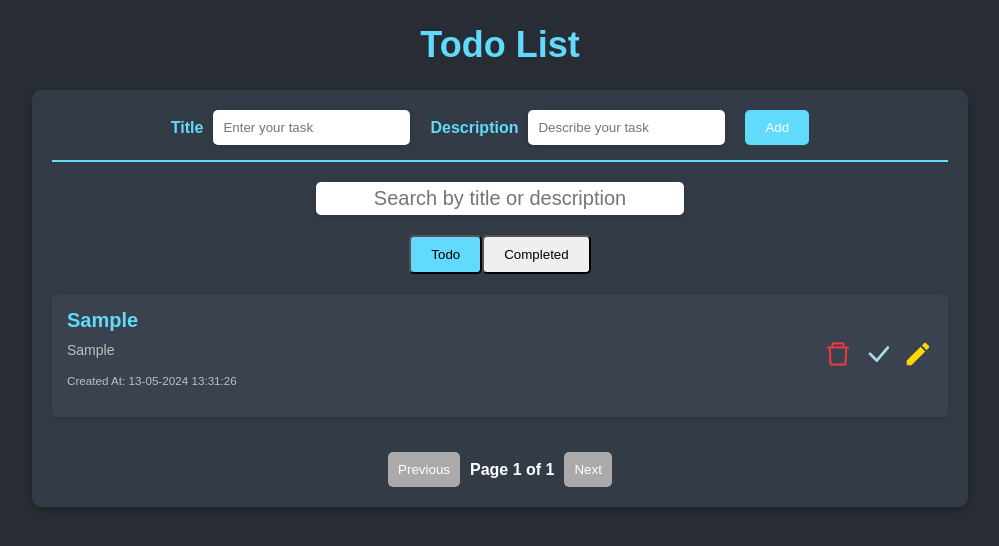
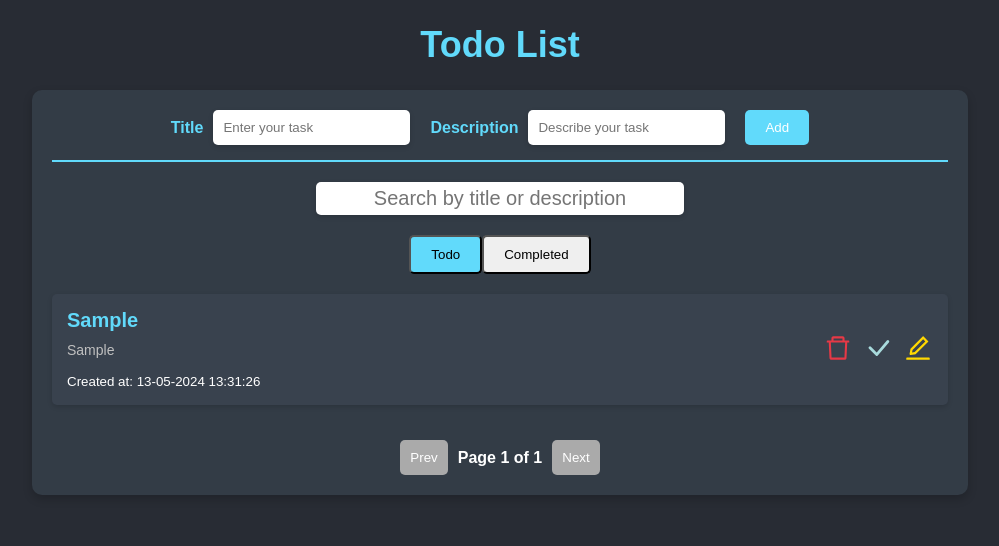
Before and after one commit to binhkuro/todo-app, a React (Create React App) app: page / in a window 1280 px wide. Both pictures are taken after typing "Sample", "Sample" into the empty fields and a click on the button "Add". Shown: the top 546 px of the page, without its empty margins (140-1139 px from the left). Built offline with nearby package versions, Linux system fonts and the light colour scheme.

Commit message:
app đơn giản

```diff
--- a/package.json
+++ b/package.json
@@ -6,8 +6,10 @@
     "@testing-library/jest-dom": "^5.17.0",
     "@testing-library/react": "^13.4.0",
     "@testing-library/user-event": "^13.5.0",
+    "idb": "^8.0.0",
     "react": "^18.3.1",
     "react-dom": "^18.3.1",
+    "react-icons": "^5.2.1",
     "react-scripts": "5.0.1",
     "web-vitals": "^2.1.4"
   },
--- a/src/App.js
+++ b/src/App.js
@@ -1,311 +1,143 @@
 import React, { Component } from 'react';
 import './App.css';
-import { openDB } from 'idb';
 import TodoInput from './components/TodoInput';
 import TodoSearch from './components/TodoSearch';
 import TodoSwitchScreen from './components/TodoSwitchScreen';
 import TodoList from './components/TodoList';
+import TodoPagination from './components/TodoPagination';
+import { getAllTodos, addTodo, updateTodo, deleteTodo } from './database/indexedDb';
 
 const ITEMS_PER_PAGE = 4;
-
-const initializeDb = async () => {
-  return openDB('todo-db', 1, {
-    upgrade(db) {
-      if (!db.objectStoreNames.contains('todos')) {
-        db.createObjectStore('todos', { keyPath: 'id', autoIncrement: true });
-      }
-      if (!db.objectStoreNames.contains('completed')) {
-        db.createObjectStore('completed', { keyPath: 'id', autoIncrement: true });
-      }
-    },
-  });
-};
 
 function formatDateTime(date) {
   const day = String(date.getDate()).padStart(2, '0');
   const month = String(date.getMonth() + 1).padStart(2, '0');
   const year = date.getFullYear();
-
   const hours = String(date.getHours()).padStart(2, '0');
   const minutes = String(date.getMinutes()).padStart(2, '0');
   const seconds = String(date.getSeconds()).padStart(2, '0');
-
   return `${day}-${month}-${year} ${hours}:${minutes}:${seconds}`;
 }
 
 class App extends Component {
-  constructor(props) {
-    super(props);
-
-    this.state = {
+  state = {
     isCompletedScreen: false,
     todoList: [],
-      completedTodoList: [],
     newTitle: '',
     newDescription: '',
-      editIndex: -1,
+    editId: null,
     editTitle: '',
     editDescription: '',
     searchKeyword: '',
-      currentPage: 0,
+    currentPage: 0
   };
+
+  async componentDidMount() {
+    const todos = await getAllTodos();
+    this.setState({ todoList: todos });
   }
 
-  async componentDidMount() {
-    const db = await initializeDb();
-    const savedTodoList = await db.getAll('todos');
-    const savedCompletedTodoList = await db.getAll('completed');
-
-    this.setState({
-      todoList: savedTodoList.reverse(),
-      completedTodoList: savedCompletedTodoList.reverse(),
-    });
-  }
-
-  getGlobalIndex = (index) => {
-    const { currentPage } = this.state;
-    return currentPage * ITEMS_PER_PAGE + index;
-  };
-
-  moveUp = (index) => {
-    const { todoList } = this.state;
-    const globalIndex = this.getGlobalIndex(index);
-    if (globalIndex > 0) {
-      const newList = [...todoList];
-      [newList[globalIndex], newList[globalIndex - 1]] = [
-        newList[globalIndex - 1],
-        newList[globalIndex],
-      ];
-      this.setState({ todoList: newList });
-    }
-  };
-
-  moveDown = (index) => {
-    const { todoList } = this.state;
-    const globalIndex = this.getGlobalIndex(index);
-    if (globalIndex < todoList.length - 1) {
-      const newList = [...todoList];
-      [newList[globalIndex], newList[globalIndex + 1]] = [
-        newList[globalIndex + 1],
-        newList[globalIndex],
-      ];
-      this.setState({ todoList: newList });
-    }
-  };
-
-  addTodo = async () => {
-    const { todoList, newTitle, newDescription } = this.state;
-    if (todoList.some((todo) => todo.title === newTitle)) {
-      alert('This title already exists. Please choose a different title.');
-      return;
-    }
-
-    if (newTitle.trim() === '' || newDescription.trim() === '') {
+  handleAddTodo = async (title, description) => {
+    if (title.trim() === '' || description.trim() === '') {
       alert('Title and description must not be empty.');
       return;
     }
-
-    const currentTime = new Date();
-    const createdAt = formatDateTime(currentTime);
-
     const newTodo = {
-      title: newTitle,
-      description: newDescription,
-      createdAt,
+      title: title.trim(),
+      description: description.trim(),
+      createdAt: formatDateTime(new Date()),
+      status: 'incomplete'
     };
-
-    const db = await initializeDb();
-    await db.add('todos', newTodo);
-    const updatedTodoList = await db.getAll('todos');
+    const updatedTodoList = await addTodo(newTodo);
     this.setState({
-      todoList: updatedTodoList.reverse(),
+      todoList: updatedTodoList,
       newTitle: '',
-      newDescription: '',
+      newDescription: ''
     });
   };
 
-  startEdit = (index) => {
-    const { editIndex, todoList } = this.state;
-    const globalIndex = this.getGlobalIndex(index);
-    const newEditIndex = editIndex === globalIndex ? -1 : globalIndex;
-
+  startEdit = (id) => {
+    if (this.state.editId === id) {
       this.setState({
-      editIndex: newEditIndex,
-      editTitle: todoList[globalIndex].title,
-      editDescription: todoList[globalIndex].description,
+        editId: null,
+        editTitle: '',
+        editDescription: ''
       });
-  };
-
-  editTodo = async () => {
-    const { editIndex, editTitle, editDescription, todoList } = this.state;
-    if (editIndex >= 0) {
-      const db = await initializeDb();
-
-      if (
-        todoList.some(
-          (todo, idx) =>
-            todo.title === editTitle &&
-            this.getGlobalIndex(idx) !== editIndex
-        )
-      ) {
-        alert('This title already exists. Please choose a different title.');
-        return;
-      }
-
-      if (editTitle.trim() === '' || editDescription.trim() === '') {
-        alert('Title and description must not be empty.');
-        return;
-      }
-
-      const currentTime = new Date();
-      const updatedAt = formatDateTime(currentTime);
-
-      const updatedTodo = {
-        ...todoList[editIndex],
-        title: editTitle,
-        description: editDescription,
-        updatedAt,
-      };
-
-      await db.put('todos', updatedTodo);
-
-      const updatedTodoList = await db.getAll('todos');
+    } else {
+      const todo = this.state.todoList.find(todo => todo.id === id);
       this.setState({
-        todoList: updatedTodoList.reverse(),
-        editIndex: -1,
+        editId: id,
+        editTitle: todo.title,
+        editDescription: todo.description
       });
     }
   };
 
-  deleteTodo = async (index) => {
-    const { todoList, editIndex } = this.state;
-    const globalIndex = this.getGlobalIndex(index);
-
-    if (globalIndex >= 0 && globalIndex < todoList.length) {
-      const db = await initializeDb();
-      const idToDelete = todoList[globalIndex].id;
-      await db.delete('todos', idToDelete);
-
-      const updatedTodoList = await db.getAll('todos');
-      const newEditIndex = editIndex > globalIndex ? editIndex - 1 : editIndex;
-
+  handleTitleChange = (value) => {
     this.setState({
-        todoList: updatedTodoList.reverse(),
-        editIndex: newEditIndex === globalIndex ? -1 : newEditIndex,
+      editTitle: value
     });
-    }
   };
 
-  completeTodo = async (index) => {
-    const { todoList, completedTodoList, editIndex } = this.state;
-    const globalIndex = this.getGlobalIndex(index);
-    if (globalIndex >= 0 && globalIndex < todoList.length) {
-      const db = await initializeDb();
-
-      const currentTime = new Date();
-      const finishedAt = formatDateTime(currentTime);
-
-      const completedTodo = {
-        ...todoList[globalIndex],
-        finishedAt,
+  handleDescriptionChange = (value) => {
+    this.setState({
+      editDescription: value
+    });
   };
 
-      await db.add('completed', completedTodo);
+  handleUpdateTodo = async (id, changes) => {
+    const todo = this.state.todoList.find(t => t.id === id);
+    if (!todo) return;
 
-      const idToDelete = todoList[globalIndex].id;
-      await db.delete('todos', idToDelete);
-
-      const updatedCompletedTodoList = [completedTodo, ...completedTodoList];
-
-      const updatedTodoList = await db.getAll('todos');
-
-      const newEditIndex = editIndex > globalIndex ? editIndex - 1 : editIndex;
-
-      this.setState({
-        todoList: updatedTodoList.reverse(),
-        completedTodoList: updatedCompletedTodoList,
-        editIndex: newEditIndex === globalIndex ? -1 : newEditIndex,
-      });
-    }
+    const updatedTodo = {
+      ...todo,
+      ...changes,
+      updatedAt: formatDateTime(new Date()),
+      finishedAt: todo.status !== 'complete' && changes.status === 'complete' ? formatDateTime(new Date()) : todo.finishedAt
     };
 
-  deleteCompletedTodo = async (index) => {
-    const { completedTodoList } = this.state;
-    const globalIndex = this.getGlobalIndex(index);
-
-    if (globalIndex >= 0 && globalIndex < completedTodoList.length) {
-      const db = await initializeDb();
-      const idToDelete = completedTodoList[globalIndex].id;
-      await db.delete('completed', idToDelete);
-
-      const updatedCompletedTodoList = await db.getAll('completed');
+    const updatedTodoList = await updateTodo(updatedTodo);
     this.setState({
-        completedTodoList: updatedCompletedTodoList.reverse()
+      todoList: updatedTodoList,
+      editId: null,
+      editTitle: '',
+      editDescription: ''
     });
-    }
   };
 
-  moveUpComplete = (index) => {
-    const { completedTodoList } = this.state;
-    const globalIndex = this.getGlobalIndex(index);
-    if (globalIndex > 0) {
-      const newList = [...completedTodoList];
-      [newList[globalIndex], newList[globalIndex - 1]] = [newList[globalIndex - 1], newList[globalIndex]];
-      this.setState({ completedTodoList: newList });
-    }
-  };
-
-  moveDownComplete = (index) => {
-    const { completedTodoList } = this.state;
-    const globalIndex = this.getGlobalIndex(index);
-    if (globalIndex < completedTodoList.length - 1) {
-      const newList = [...completedTodoList];
-      [newList[globalIndex], newList[globalIndex + 1]] = [newList[globalIndex + 1], newList[globalIndex]];
-      this.setState({ completedTodoList: newList });
-    }
+  handleDeleteTodo = async (id) => {
+    const updatedTodoList = await deleteTodo(id);
+    this.setState({ todoList: updatedTodoList });
   };
 
   handleSearchChange = (e) => {
-    this.setState({ searchKeyword: e.target.value, currentPage: 0 });
+    this.setState({ searchKeyword: e.target.value });
   };
 
   switchScreen = (isCompletedScreen) => {
     this.setState({ isCompletedScreen, currentPage: 0 });
   };
 
-  changePage = (direction) => {
-    const { currentPage } = this.state;
-    if (direction === 'next') {
-      this.setState({ currentPage: currentPage + 1 });
-    } else if (direction === 'previous') {
-      this.setState({ currentPage: currentPage - 1 });
+  nextPage = () => {
+    if ((this.state.currentPage + 1) * ITEMS_PER_PAGE < this.state.todoList.length) {
+      this.setState({ currentPage: this.state.currentPage + 1 });
+    }
+  };
+
+  prevPage = () => {
+    if (this.state.currentPage > 0) {
+      this.setState({ currentPage: this.state.currentPage - 1 });
     }
   };
 
   render() {
-    const {
-      isCompletedScreen,
-      todoList,
-      completedTodoList,
-      newTitle,
-      newDescription,
-      editIndex,
-      editTitle,
-      editDescription,
-      searchKeyword,
-      currentPage,
-    } = this.state;
-
-    const currentList = isCompletedScreen ? completedTodoList : todoList;
-
-    const filteredList = currentList.filter(
-      (item) =>
-        item.title.toLowerCase().includes(searchKeyword.toLowerCase()) ||
-        item.description.toLowerCase().includes(searchKeyword.toLowerCase())
+    const { isCompletedScreen, todoList, searchKeyword, currentPage } = this.state;
+    const filteredList = todoList.filter(todo =>
+      (todo.title.toLowerCase().includes(searchKeyword.toLowerCase()) || todo.description.toLowerCase().includes(searchKeyword.toLowerCase())) &&
+      (isCompletedScreen ? todo.status === 'complete' : todo.status === 'incomplete')
     );
 
-    const totalPages = Math.ceil(currentList.length / ITEMS_PER_PAGE);
-
+    const totalPages = Math.ceil(filteredList.length / ITEMS_PER_PAGE);
     const displayedList = filteredList.slice(
       currentPage * ITEMS_PER_PAGE,
       (currentPage + 1) * ITEMS_PER_PAGE
@@ -314,49 +146,42 @@ class App extends Component {
     return (
       <div className="App">
         <h1>Todo List</h1>
-
         <div className="todo-wrapper">
           <TodoInput
-            newTitle={newTitle}
-            newDescription={newDescription}
+            newTitle={this.state.newTitle}
+            newDescription={this.state.newDescription}
             handleTitleChange={(e) => this.setState({ newTitle: e.target.value })}
             handleDescriptionChange={(e) => this.setState({ newDescription: e.target.value })}
-            addTodo={this.addTodo}
+            addTodo={this.handleAddTodo}
           />
-
           <TodoSearch
             searchKeyword={searchKeyword}
             onSearchChange={this.handleSearchChange}
           />
-
           <TodoSwitchScreen
             isCompletedScreen={isCompletedScreen}
             onSwitchScreen={(isCompletedScreen) => this.switchScreen(isCompletedScreen)}
           />
-
           <TodoList
             displayedList={displayedList}
-            isCompletedScreen={isCompletedScreen}
+            deleteTodo={this.handleDeleteTodo}
+            completeTodo={(id) => this.handleUpdateTodo(id, { status: 'complete' })}
+            startEdit={this.startEdit}
+            editId={this.state.editId}
+            editTodo={this.handleUpdateTodo}
+            editTitle={this.state.editTitle}
+            editDescription={this.state.editDescription}
+            handleTitleChange={this.handleTitleChange}
+            handleDescriptionChange={this.handleDescriptionChange}
+          />
+          <TodoPagination
             currentPage={currentPage}
             totalPages={totalPages}
-            deleteTodo={this.deleteTodo}
-            completeTodo={this.completeTodo}
-            startEdit={this.startEdit}
-            moveUp={this.moveUp}
-            moveDown={this.moveDown}
-            editIndex={editIndex}
-            editTitle={editTitle}
-            editDescription={editDescription}
-            handleTitleChange={(value) => this.setState({ editTitle: value })}
-            handleDescriptionChange={(value) => this.setState({ editDescription: value })}
-            editTodo={this.editTodo}
-            deleteCompletedTodo={this.deleteCompletedTodo}
-            moveUpComplete={this.moveUpComplete}
-            moveDownComplete={this.moveDownComplete}
-            changePage={this.changePage}
+            prevPage={this.prevPage}
+            nextPage={this.nextPage}
           />
         </div>
-      </div >
+      </div>
     );
   }
 }
--- a/src/components/TodoList.js
+++ b/src/components/TodoList.js
@@ -1,140 +1,57 @@
-import React, { Component } from 'react';
-import { AiOutlineDelete } from "react-icons/ai";
+import React from 'react';
+import { AiOutlineDelete, AiOutlineEdit } from 'react-icons/ai';
 import { BsCheckLg } from 'react-icons/bs';
-import { MdModeEdit } from "react-icons/md";
-import { FaArrowAltCircleUp, FaArrowAltCircleDown } from "react-icons/fa";
 
-const ITEMS_PER_PAGE = 4;
-
-class TodoList extends Component {
-    getGlobalIndex = (index) => {
-        const { currentPage } = this.props;
-        return currentPage * ITEMS_PER_PAGE + index;
-    };
-    render() {
-        const {
-            displayedList,
-            isCompletedScreen,
-            currentPage,
-            totalPages,
-            deleteTodo,
-            completeTodo,
-            startEdit,
-            moveUp,
-            moveDown,
-            editIndex,
-            editTitle,
-            editDescription,
-            handleTitleChange,
-            handleDescriptionChange,
-            editTodo,
-            deleteCompletedTodo,
-            moveUpComplete,
-            moveDownComplete,
-            changePage
-        } = this.props;
+function TodoList({ displayedList, deleteTodo, completeTodo, startEdit, editTodo, editId, editTitle, handleTitleChange, editDescription, handleDescriptionChange }) {
     return (
         <div className="todo-list">
-                {displayedList.map((item, index) => (
-                    <div key={index} className="todo-list-item">
+            {displayedList.map((item, index) => {
+                return (
+                    <div key={item.id} className="todo-list-item">
                         <div>
                             <h3>{item.title}</h3>
                             <p>{item.description}</p>
-                            {isCompletedScreen ? (
-                                <p>
-                                    <small>Finished At: {item.finishedAt}</small>
-                                </p>
-                            ) : (
-                                <p>
-                                    {item.updatedAt ? (
-                                        <small>Updated At: {item.updatedAt}</small>
-                                    ) : (
-                                        <small>Created At: {item.createdAt}</small>
-                                    )}
-                                </p>
+                            <small>
+                                {item.status === 'complete' ?
+                                    `Finished at: ${item.finishedAt}` :
+                                    item.updatedAt ? `Updated at: ${item.updatedAt}` :
+                                        `Created at: ${item.createdAt}`
+                                }
+                            </small>
+                        </div>
+                        <div className="actions">
+                            <AiOutlineDelete onClick={() => deleteTodo(item.id)} className='delete-icon' />
+                            {item.status !== 'complete' && <BsCheckLg onClick={() => completeTodo(item.id)} className='check-icon' />}
+                            {item.status !== 'complete' && (
+                                <AiOutlineEdit onClick={() => startEdit(item.id)} className='edit-icon' />
                             )}
                         </div>
-                        <div>
-                            <AiOutlineDelete
-                                className="delete-icon"
-                                onClick={() => (isCompletedScreen ? deleteCompletedTodo(index) : deleteTodo(index))}
-                            />
-                            {!isCompletedScreen && (
-                                <>
-                                    <BsCheckLg
-                                        className="check-icon"
-                                        onClick={() => completeTodo(index)}
-                                    />
-                                    <MdModeEdit
-                                        className="edit-icon"
-                                        onClick={() => startEdit(index)}
-                                    />
-                                </>
-                            )}
-                            {!(currentPage === 0 && index === 0) && (
-                                <FaArrowAltCircleUp
-                                    className="move-up-icon"
-                                    onClick={() => (isCompletedScreen ? moveUpComplete(index) : moveUp(index))}
-                                />
-                            )}
-                            {!(currentPage === totalPages - 1 && index === displayedList.length - 1) && (
-                                <FaArrowAltCircleDown
-                                    className="move-down-icon"
-                                    onClick={() => (isCompletedScreen ? moveDownComplete(index) : moveDown(index))}
-                                />
-                            )}
-                        </div>
-
-                        {editIndex === this.getGlobalIndex(index) && (
+                        {editId === item.id && (
                             <div className="edit-section">
+                                <form onSubmit={(e) => {
+                                    e.preventDefault();
+                                    editTodo(item.id, {
+                                        title: editTitle,
+                                        description: editDescription
+                                    });
+                                }}>
                                     <div className="todo-input-item">
                                         <label>Title</label>
-                                    <input
-                                        type="text"
-                                        value={editTitle}
-                                        onChange={(e) => handleTitleChange(e.target.value)}
-                                    />
+                                        <input type="text" value={editTitle} onChange={(e) => handleTitleChange(e.target.value)} />
                                     </div>
                                     <div className="todo-input-item">
                                         <label>Description</label>
-                                    <input
-                                        type="text"
-                                        value={editDescription}
-                                        onChange={(e) => handleDescriptionChange(e.target.value)}
-                                    />
+                                        <input type="text" value={editDescription} onChange={(e) => handleDescriptionChange(e.target.value)} />
                                     </div>
-                                <button
-                                    type="button"
-                                    onClick={() => editTodo(index)}
-                                    className="primaryBtn"
-                                >
-                                    Update
-                                </button>
+                                    <button type="submit" className="primaryBtn">Update</button>
+                                </form>
                             </div>
                         )}
                     </div>
-                ))}
-
-                <div className="pagination">
-                    <button
-                        disabled={currentPage === 0}
-                        onClick={() => changePage('previous')}
-                    >
-                        Previous
-                    </button>
-                    <span>
-                        Page {currentPage + 1} of {totalPages}
-                    </span>
-                    <button
-                        disabled={currentPage >= totalPages - 1}
-                        onClick={() => changePage('next')}
-                    >
-                        Next
-                    </button>
-                </div>
+                );
+            })}
         </div>
     );
 }
-}
 
 export default TodoList;
--- /dev/null
+++ b/src/components/TodoPagination.js
@@ -0,0 +1,13 @@
+import React from 'react';
+
+function TodoPagination({ currentPage, totalPages, prevPage, nextPage }) {
+    return (
+        <div className="pagination">
+            <button onClick={prevPage} disabled={currentPage === 0}>Prev</button>
+            <span>Page {currentPage + 1} of {totalPages}</span>
+            <button onClick={nextPage} disabled={currentPage + 1 >= totalPages}>Next</button>
+        </div>
+    );
+}
+
+export default TodoPagination;
--- a/src/components/TodoSwitchScreen.js
+++ b/src/components/TodoSwitchScreen.js
@@ -6,13 +6,13 @@ class TodoSwitchScreen extends Component {
         return (
             <div className="btn-area">
                 <button
-                    className={`isCompletedScreen ${!isCompletedScreen && 'active'}`}
+                    className={`isCompletedScreen ${!isCompletedScreen ? 'active' : ''}`}
                     onClick={() => onSwitchScreen(false)}
                 >
                     Todo
                 </button>
                 <button
-                    className={`isCompletedScreen ${isCompletedScreen && 'active'}`}
+                    className={`isCompletedScreen ${isCompletedScreen ? 'active' : ''}`}
                     onClick={() => onSwitchScreen(true)}
                 >
                     Completed
--- /dev/null
+++ b/src/database/indexedDb.js
@@ -0,0 +1,35 @@
+import { openDB } from 'idb';
+
+export const initializeDb = async () => {
+    return openDB('todo-db', 1, {
+        upgrade(db) {
+            if (!db.objectStoreNames.contains('todos')) {
+                const store = db.createObjectStore('todos', { keyPath: 'id', autoIncrement: true });
+                store.createIndex('status', 'status', { unique: false });
+            }
+        },
+    });
+};
+
+export const addTodo = async (newTodo) => {
+    const db = await initializeDb();
+    await db.add('todos', newTodo);
+    return db.getAll('todos');
+};
+
+export const updateTodo = async (updatedTodo) => {
+    const db = await initializeDb();
+    await db.put('todos', updatedTodo);
+    return db.getAll('todos');
+};
+
+export const deleteTodo = async (id) => {
+    const db = await initializeDb();
+    await db.delete('todos', id);
+    return db.getAll('todos');
+};
+
+export const getAllTodos = async () => {
+    const db = await initializeDb();
+    return db.getAll('todos');
+};
```
Also changed, not shown: src/components/TodoInput.js (+7 -8 lines), src/components/TodoSearch.js (+2 -5 lines), 1 other file (tests, documents, lock files or other folders). Lines whose indentation alone changed are shown as unchanged.
